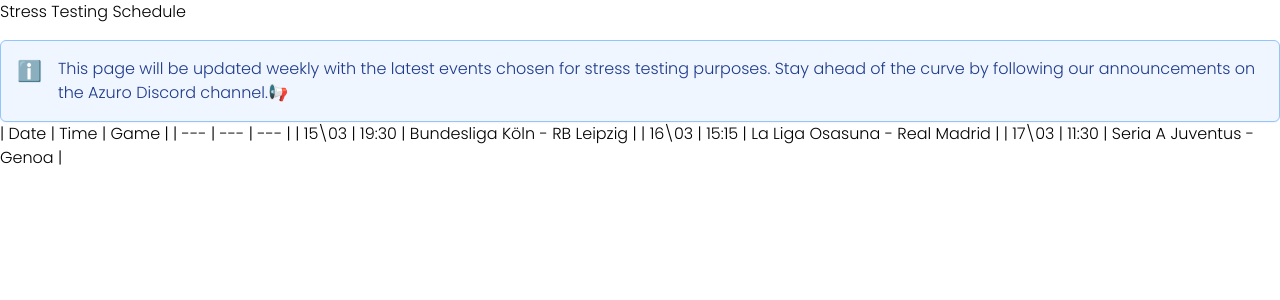
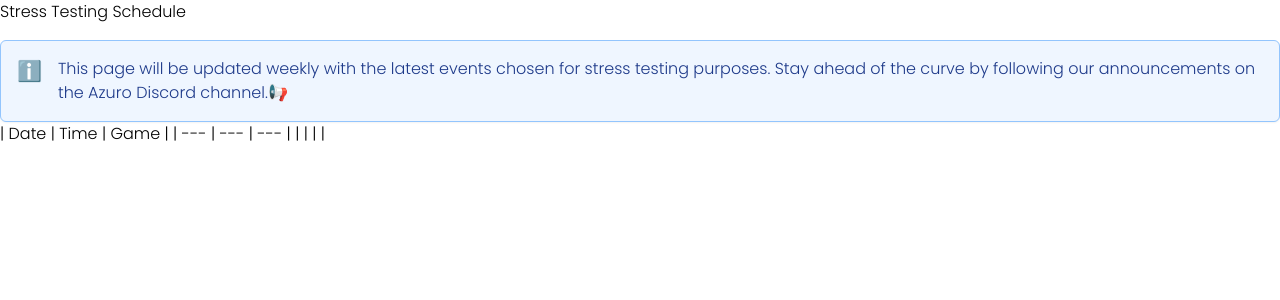
Before and after one commit to Azuro-protocol/gem-docs, a Next.js app: page /community/stress-testing-schedule in a window 1280 px wide. Shown: the top 300 px of the page. Built offline with nearby package versions, Linux system fonts and the light colour scheme.

Commit message:
small fix

```diff
--- a/pages/community/stress-testing-schedule.mdx
+++ b/pages/community/stress-testing-schedule.mdx
@@ -11,6 +11,4 @@ import { Callout } from 'components'
 
 | Date | Time | Game |
 | --- | --- | --- |
-| 15\03 | 19:30 | Bundesliga Köln - RB Leipzig |
-| 16\03 | 15:15 | La Liga Osasuna - Real Madrid |
-| 17\03 | 11:30 | Seria A Juventus - Genoa |
+|  |  |  |
```
